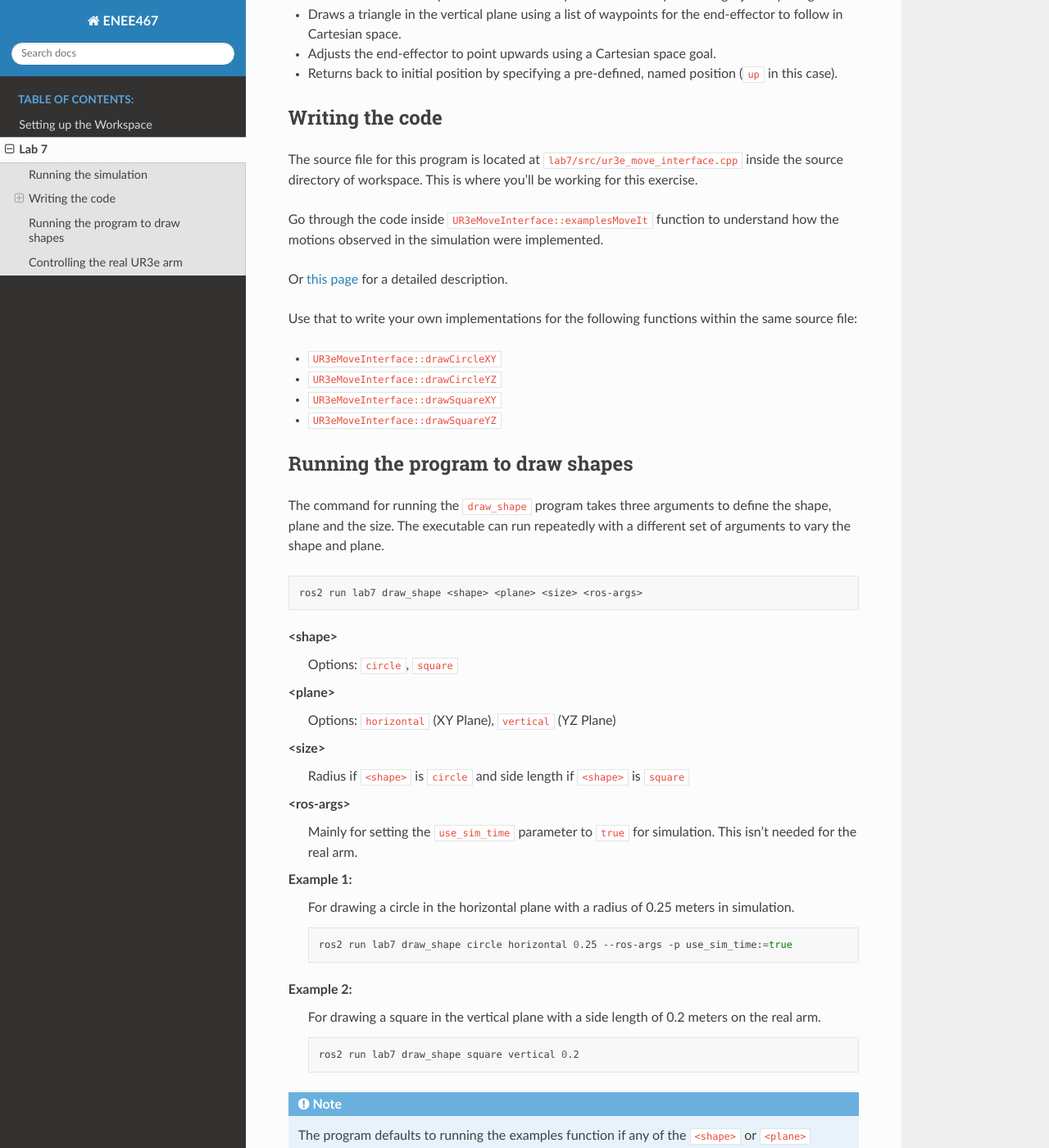
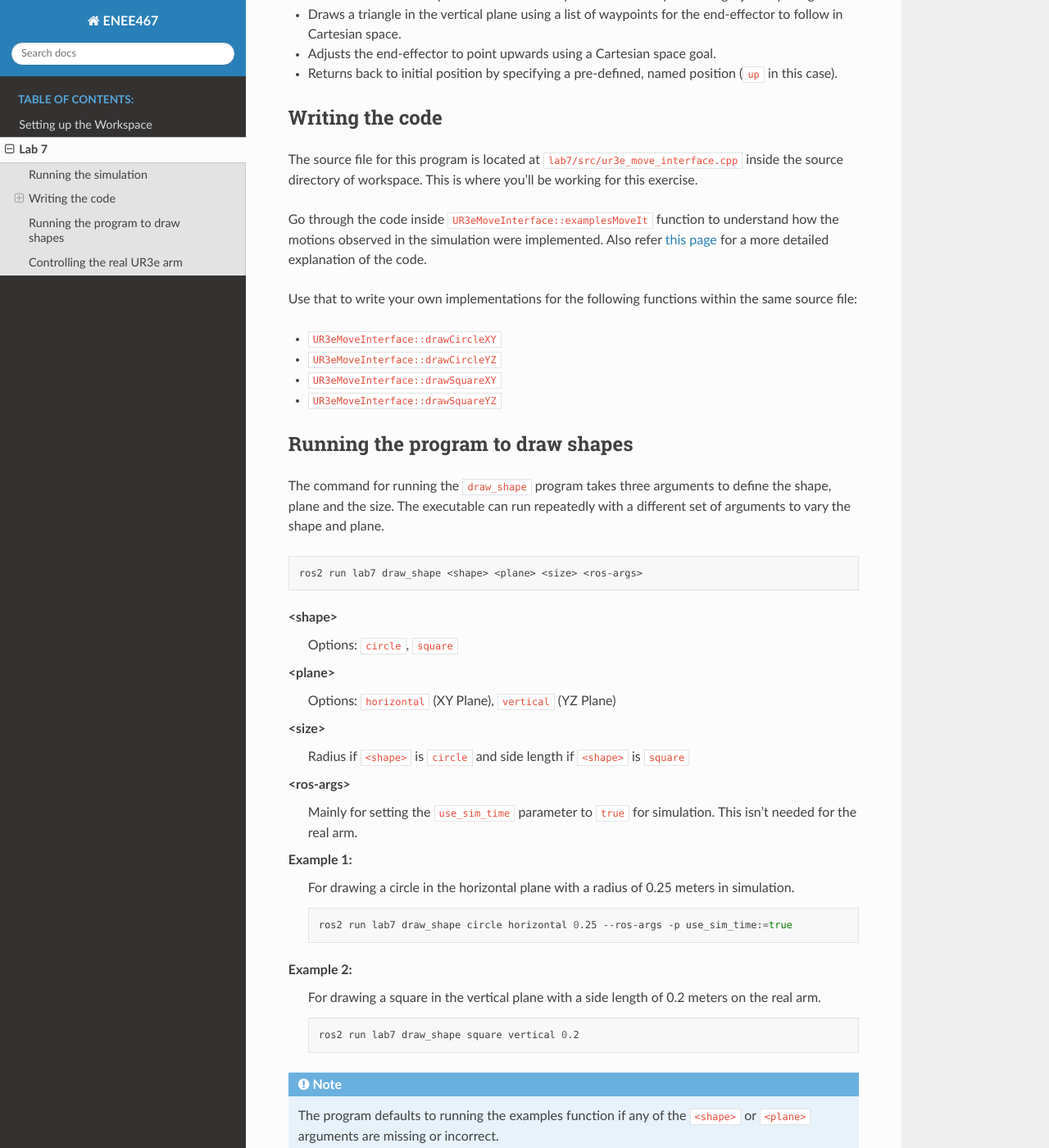
Before and after one commit to ENEE467/Getting_Started, a Sphinx documentation site: the page built from source/Lab7.rst, in a window 1280 px wide and 1400 px high, scrolled down 1251 px. Shown: the whole window at 82% size. Built offline with Sphinx 7.4.7 and the Read the Docs theme 3.1.0, drawn with Linux system fonts in a browser that asks for light colours; pages that are not in the unit, such as notebooks, are missing from menus; some of the changed text lies outside the part shown.

Commit message:
Updated a few instructions

```diff
--- a/source/Lab7.rst
+++ b/source/Lab7.rst
@@ -64,9 +64,8 @@
 directory of workspace. This is where you'll be working for this exercise.
 
 Go through the code inside ``UR3eMoveInterface::examplesMoveIt`` function to understand how the
-motions observed in the simulation were implemented.
-
-Or :ref:`this page <Description of the examples code>` for a detailed description.
+motions observed in the simulation were implemented. Also refer
+:ref:`this page <Description of the examples code>` for a more detailed explanation of the code.
 
 .. toctree::
   :maxdepth: 1
@@ -131,6 +130,8 @@
 Controlling the real UR3e arm
 ^^^^^^^^^^^^^^^^^^^^^^^^^^^^^
 
+Make sure to test the program extensively in simulation before executing it on the real arm.
+
 Start the robot by first turning on the `Teach Pendant <Teach Pendant Pic_>`_, press the initialize
 button at the bottom-left part of the screen and then press ``START`` to release the brakes.
 
@@ -178,5 +179,8 @@
 
   ros2 run lab7 draw_shape <shape> <plane> <size>
 
+If you enabled end-effector tracking, the plots and CSV files of the end-effector positions will be
+saved at the ``output/`` directory of the workspace.
+
 .. LINK REFERENCES -------------------------------------------------------------
 .. _Teach Pendant Pic: https://www.universal-robots.com/media/1814258/3pe-tp_productpicture.jpg
```
